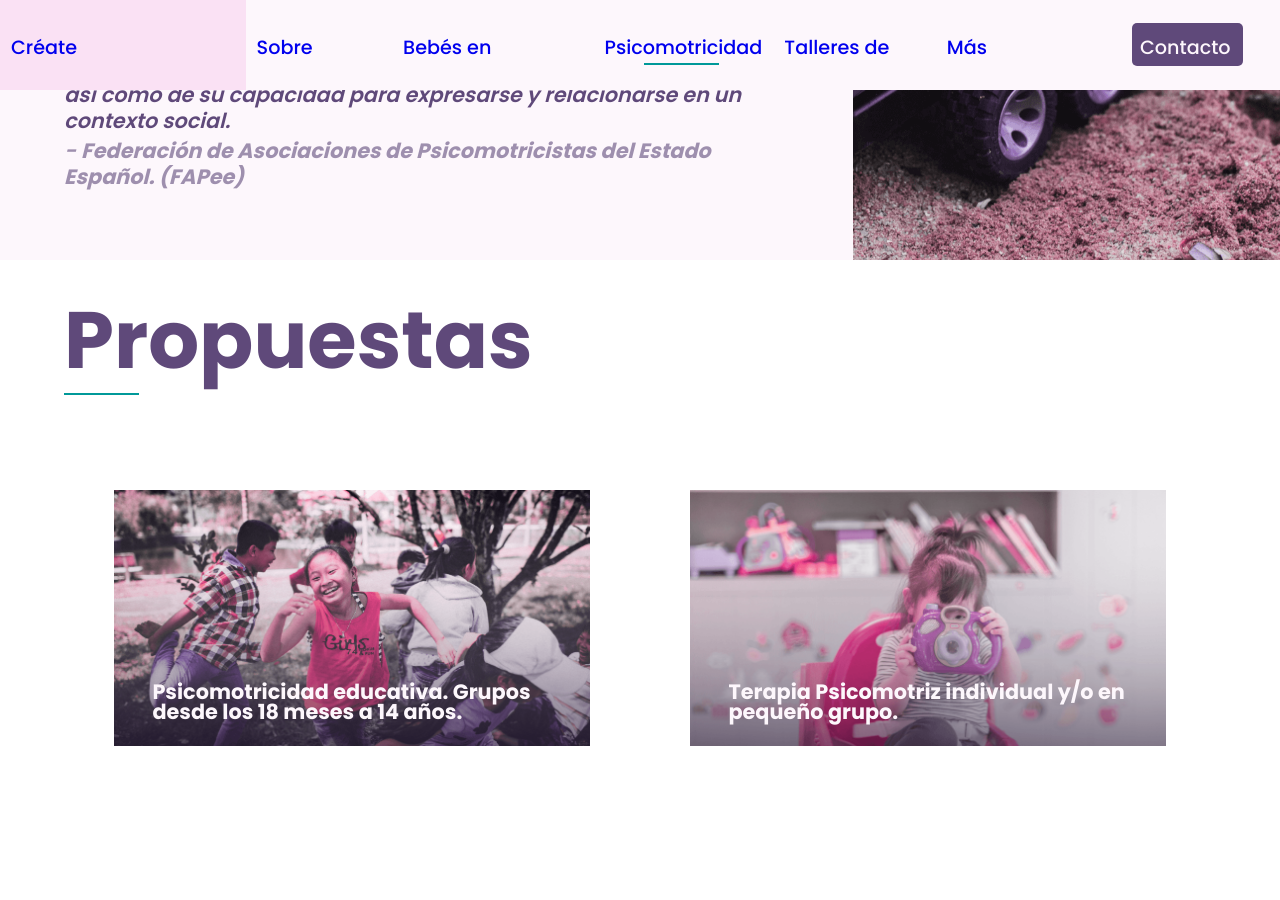
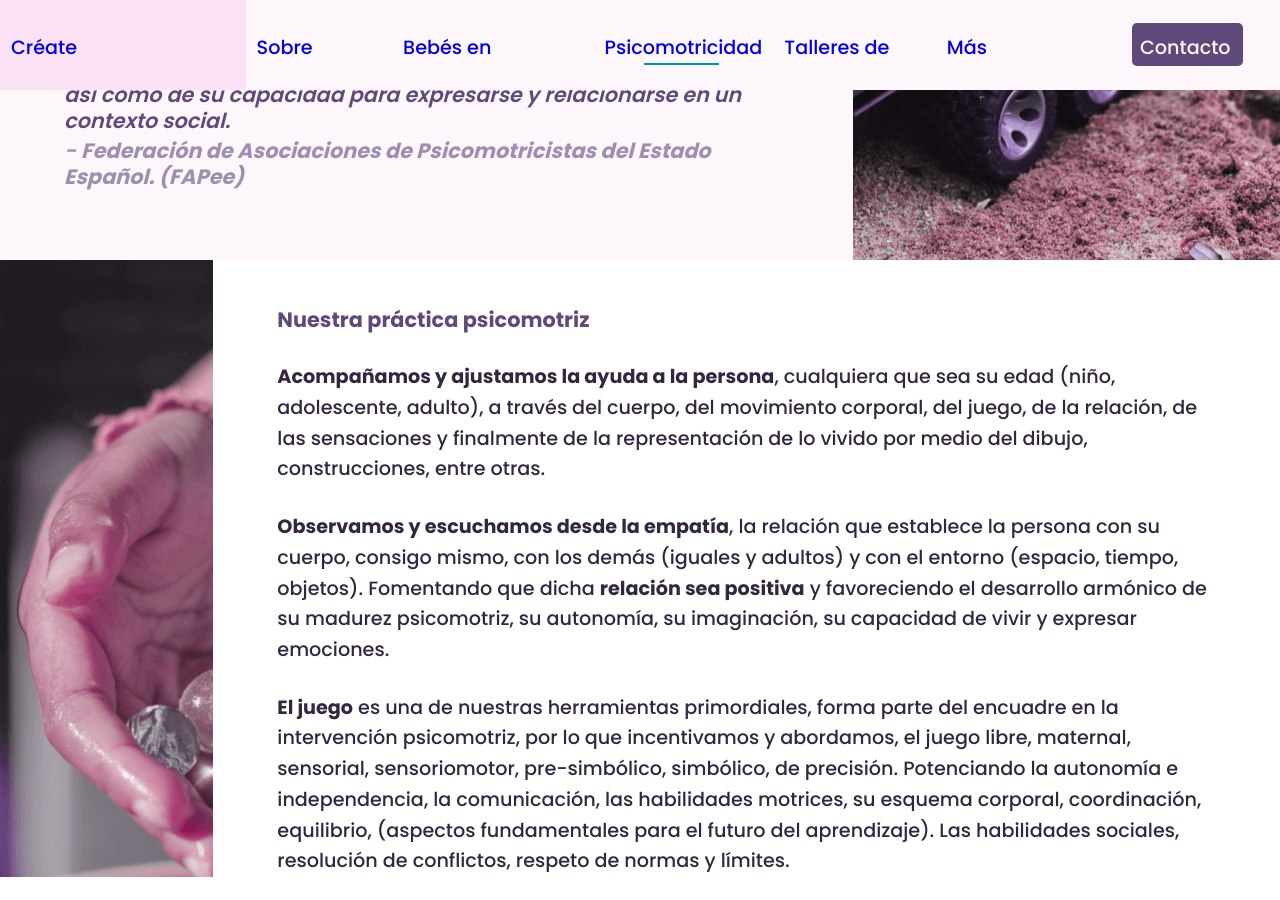
Before and after one commit to xaviersierra/createaranjuez, a Jekyll site: the page built from psychomotricity.markdown, in a window 1280 px wide and 900 px high, scrolled down 1707 px. Built offline with Jekyll 4.4.1, drawn with Linux system fonts in a browser that asks for light colours.

Commit message:
feat: adding more content to pychomotricity page

```diff
--- a/_data/psychomotricity.yml
+++ b/_data/psychomotricity.yml
@@ -37,3 +37,9 @@ sections:
           La psicomotricidad es una <span>disciplina</span> que, basándose en una <span>concepción integral del ser humano</span>, se ocupa de la interacción que se establece entre el conocimiento, la emoción, el cuerpo y el movimiento y de su importancia para el desarrollo de la persona, así como de su capacidad para expresarse y relacionarse en un contexto social.
         reference: |
           <span>Federación de Asociaciones de Psicomotricistas del Estado Español.</span> (FAPee)
+notes:
+  title: Nuestra pr&aacute;ctica psicomotriz
+  texts:
+    - <span>Acompañamos y ajustamos la ayuda a la persona</span>, cualquiera que sea su edad (niño, adolescente, adulto), a través del cuerpo, del movimiento corporal, del juego, de la relación, de las sensaciones y finalmente de la representación de lo vivido por medio del dibujo, construcciones, entre otras.
+    - <span>Observamos y escuchamos desde la empatía</span>, la relación que establece la persona con su cuerpo, consigo mismo, con los demás (iguales y adultos) y con el entorno (espacio, tiempo, objetos). Fomentando que dicha <span>relación sea positiva</span> y favoreciendo el desarrollo armónico de su madurez psicomotriz, su autonomía, su imaginación, su capacidad de vivir y expresar emociones.
+    - <span>El juego</span> es una de nuestras herramientas primordiales, forma parte del encuadre en la intervención psicomotriz, por lo que incentivamos y abordamos, el juego libre, maternal, sensorial, sensoriomotor, pre-simbólico, simbólico, de precisión.  Potenciando la autonomía e independencia, la comunicación, las habilidades motrices, su esquema corporal, coordinación, equilibrio, (aspectos fundamentales para el futuro del aprendizaje). Las habilidades sociales, resolución de conflictos, respeto de normas y límites.
--- a/_includes/content-page.html
+++ b/_includes/content-page.html
@@ -1,4 +1,3 @@
 <div class="{{ include.name }}-container content-container">
-
    {% include content-section.html sections=include.data.sections %}
 </div>
--- a/_sass/phychomotricity.scss
+++ b/_sass/phychomotricity.scss
@@ -40,3 +40,41 @@
         }
     }
 }
+
+.phychomotricity-note-container {
+    width: 100%;
+    display: grid;
+    min-height: calc(70vh - 90px);
+    grid-template-columns: repeat(6, 1fr);
+
+    .note-image {
+        background-image: url('../images/psychomotricity-note.png');
+        grid-row: 1;
+        grid-column: 1;
+    }
+
+    .note-text {
+        grid-row: 1;
+        grid-column: 2 / 7;
+        font-size: 1.2rem;
+        font-weight: 500;
+        font-family: $font-familiy;
+        color: #322640;
+        line-height: 1.6em;
+        padding-left: 5vw;
+        padding-right: 5vw;
+        h1 {
+            font-size: 1.3rem;
+            color: #5f497a;
+            font-weight: 800;
+            margin-top: 5vh;
+        }
+
+        p {
+            margin-top: 3vh;
+        }
+        p span {
+            font-weight: 800;
+        }
+    }
+}
--- a/psychomotricity.markdown
+++ b/psychomotricity.markdown
@@ -3,4 +3,19 @@ title: Psicomotricidad Vivenciada
 layout: default
 ---
 {% include content-page.html data=site.data.psychomotricity name="phychomotricity" %}
+
+<div class="phychomotricity-note-container">
+    <div class="note-image">
+    </div>
+    <div class="note-text">
+        <h1>
+            {{ site.data.psychomotricity.notes.title }}
+        </h1>
+        {% for note in site.data.psychomotricity.notes.texts %}
+        <p>
+            {{ note }}
+        </p>
+        {% endfor %}
+    </div>
+</div>
 {% include services.html services=site.data.psychomotricity.services title=site.data.psychomotricity.serviceTitle %}
```
Also changed, not shown: assets/images/psychomotricity-note.png (added).
